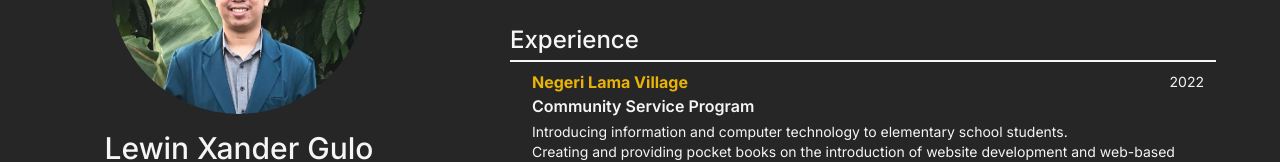
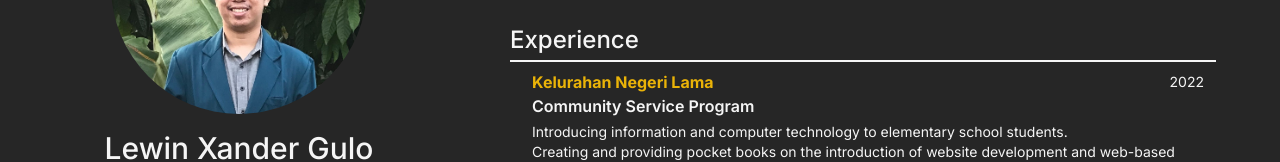
Before and after one commit to caclm10/new-portfolio, a Next.js app: page /contact in a window 1280 px wide. Shown: the part 294-456 px from the top of the page. Built offline with nearby package versions, Linux system fonts and the light colour scheme.

Commit message:
update experience detail

```diff
--- a/src/components/about/about-config.ts
+++ b/src/components/about/about-config.ts
@@ -36,7 +36,7 @@ export const ABOUTS: Abouts[] = [
         details: [
             {
                 id: "kkn-negeri-lama",
-                title: "Negeri Lama Village",
+                title: "Kelurahan Negeri Lama",
                 year: "2022",
                 subtitles: ["Community Service Program"],
                 descriptions: [
```
